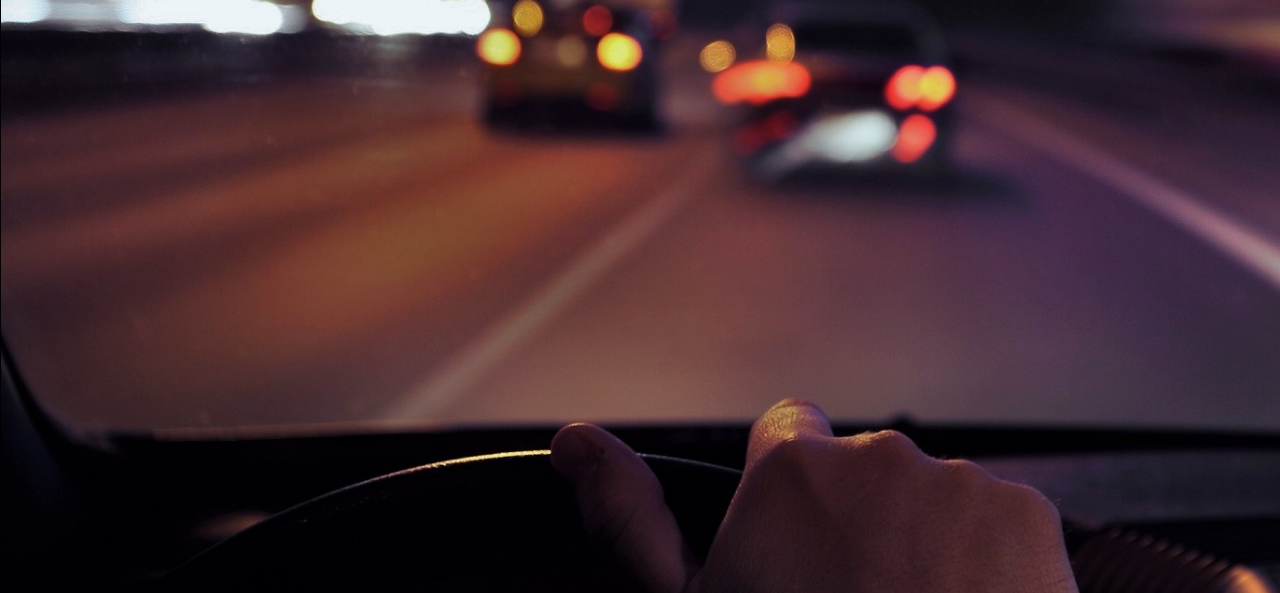
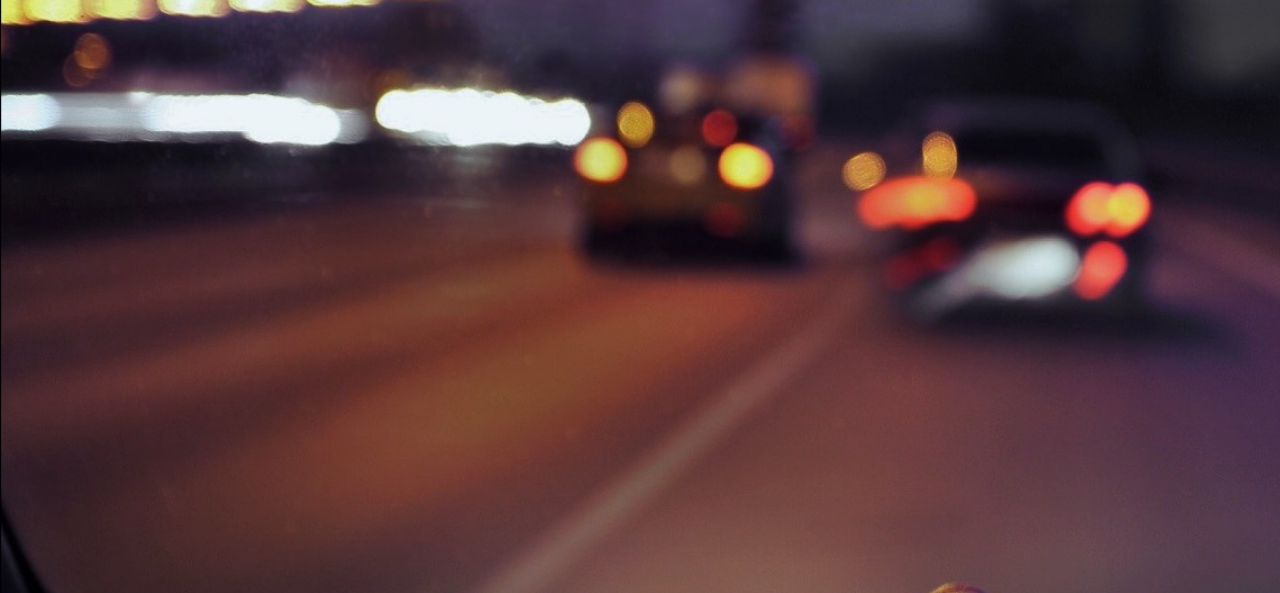
Before and after one commit to GLADYSYOVANAMAMANICAMATICONA/lyft_sprint_iv, a plain HTML site: page index.html in a window 1280 px wide. Shown: the part 507-1100 px from the top of the page. Drawn offline with nearby package versions, Linux system fonts and the light colour scheme.

Commit message:
maquetacion

```diff
--- a/css/lyft.css
+++ b/css/lyft.css
@@ -10,8 +10,8 @@ body{
 
 .body-index{
     background-image: url(../img/fondo.jpg);
-    background-size: 100%;
-    height: 100px;
+    background-size: cover;
+    height: 100%;
     color: white;
 }
 
```
